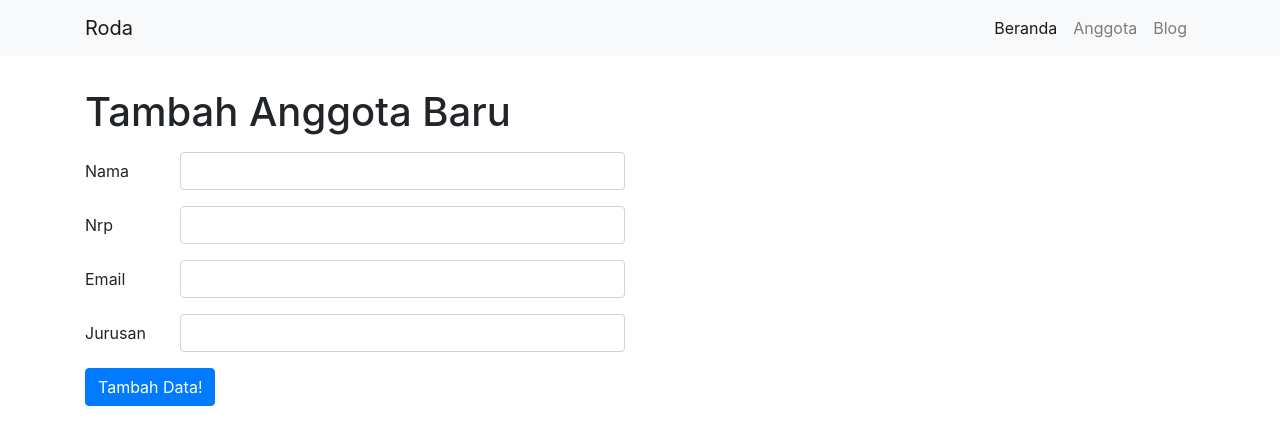
After one commit to daffakurnia11/tutoring-webdev, a CodeIgniter app: page /tutoring-webdev/home/tambah in a window 1280 px wide. The commit adds this page. Shown: the top 445 px of the page. Run offline with CodeIgniter, Linux system fonts and the light colour scheme.

Commit message:
Menambahkan Data

```diff
--- a/application/config/autoload.php
+++ b/application/config/autoload.php
@@ -58,7 +58,7 @@ $autoload['packages'] = array();
 |
 |	$autoload['libraries'] = array('user_agent' => 'ua');
 */
-$autoload['libraries'] = array('database');
+$autoload['libraries'] = array('database', 'form_validation');
 
 /*
 | -------------------------------------------------------------------
--- a/application/controllers/Home.php
+++ b/application/controllers/Home.php
@@ -62,4 +62,28 @@ class Home extends CI_Controller
   {
     $this->anggota->delete_data($id);
   }
+
+  public function tambah()
+  {
+    $data['title'] = 'Tambah Anggota';
+
+    $this->form_validation->set_rules('nama', 'Nama', 'required|trim');
+    $this->form_validation->set_rules('nrp', 'NRP', 'required|trim|is_natural|is_unique[mahasiswa.nrp]');
+    $this->form_validation->set_rules('email', 'Email', 'required|trim|valid_email');
+    $this->form_validation->set_rules('jurusan', 'Jurusan', 'required|trim');
+
+    if ($this->form_validation->run() == FALSE) {
+      $this->load->view('home/templates/header', $data);
+      $this->load->view('home/tambah');
+      $this->load->view('home/templates/footer');
+    } else {
+      $data = [
+        'nama' => $this->input->post('nama'),
+        'nrp' => $this->input->post('nrp'),
+        'email' => $this->input->post('email'),
+        'jurusan' => $this->input->post('jurusan'),
+      ];
+      $this->anggota->insert_data($data);
+    }
+  }
 }
--- a/application/models/Anggota.php
+++ b/application/models/Anggota.php
@@ -18,4 +18,10 @@ class Anggota extends CI_Model
     $this->db->delete('mahasiswa', ['id' => $id]);
     return redirect('home/anggota');
   }
+
+  public function insert_data($data)
+  {
+    $this->db->insert('mahasiswa', $data);
+    return redirect('home/anggota');
+  }
 }
--- /dev/null
+++ b/application/views/home/tambah.php
@@ -0,0 +1,38 @@
+<div class="container mt-3">
+  <div class="row">
+    <div class="col-6">
+      <h1 class="my-3">Tambah Anggota Baru</h1>
+      <form action="" method="post">
+        <div class="form-group row">
+          <label for="nama" class="col-sm-2 col-form-label">Nama</label>
+          <div class="col-sm-10">
+            <input type="text" class="form-control" id="nama" name="nama">
+            <?php echo form_error('nama', '<span class="text-danger">', '</span>'); ?>
+          </div>
+        </div>
+        <div class="form-group row">
+          <label for="nrp" class="col-sm-2 col-form-label">Nrp</label>
+          <div class="col-sm-10">
+            <input type="text" class="form-control" id="nrp" name="nrp">
+            <?php echo form_error('nrp', '<span class="text-danger">', '</span>'); ?>
+          </div>
+        </div>
+        <div class="form-group row">
+          <label for="email" class="col-sm-2 col-form-label">Email</label>
+          <div class="col-sm-10">
+            <input type="text" class="form-control" id="email" name="email">
+            <?php echo form_error('email', '<span class="text-danger">', '</span>'); ?>
+          </div>
+        </div>
+        <div class="form-group row">
+          <label for="jurusan" class="col-sm-2 col-form-label">Jurusan</label>
+          <div class="col-sm-10">
+            <input type="text" class="form-control" id="jurusan" name="jurusan">
+            <?php echo form_error('jurusan', '<span class="text-danger">', '</span>'); ?>
+          </div>
+        </div>
+        <button type="submit" class="btn btn-primary">Tambah Data!</button>
+      </form>
+    </div>
+  </div>
+</div>
```
Also changed, not shown: application/views/home/anggota.php (+6 -5 lines).
